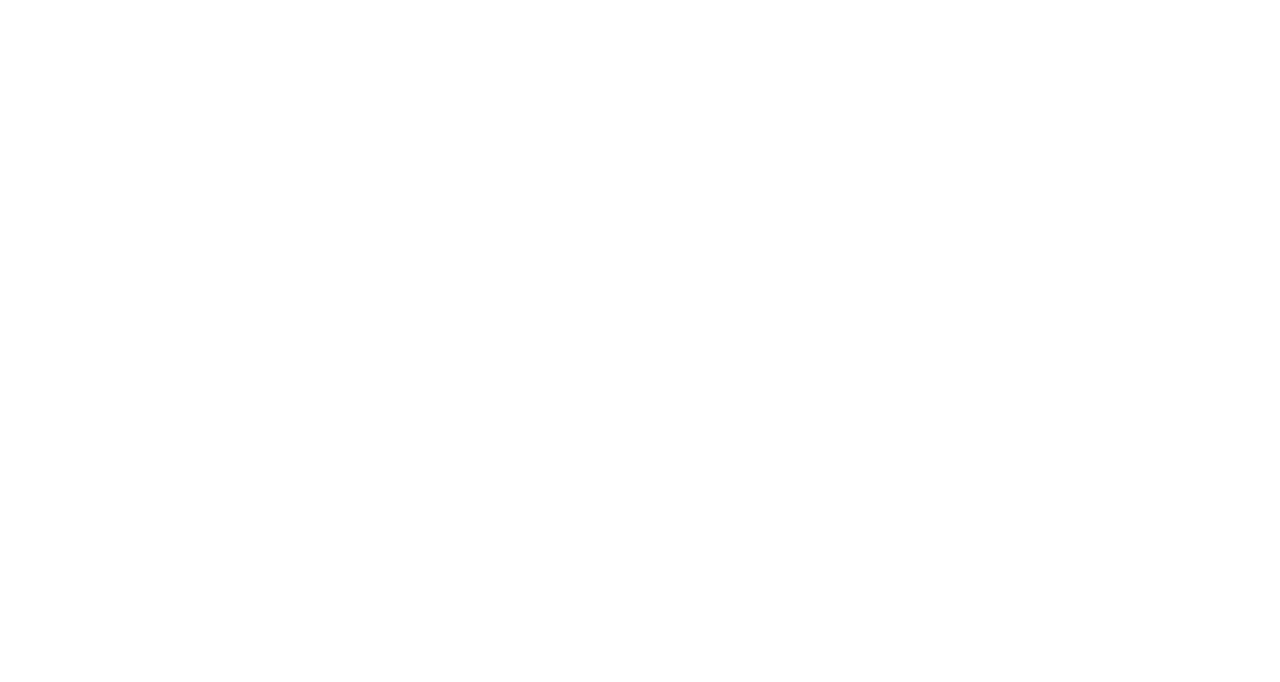
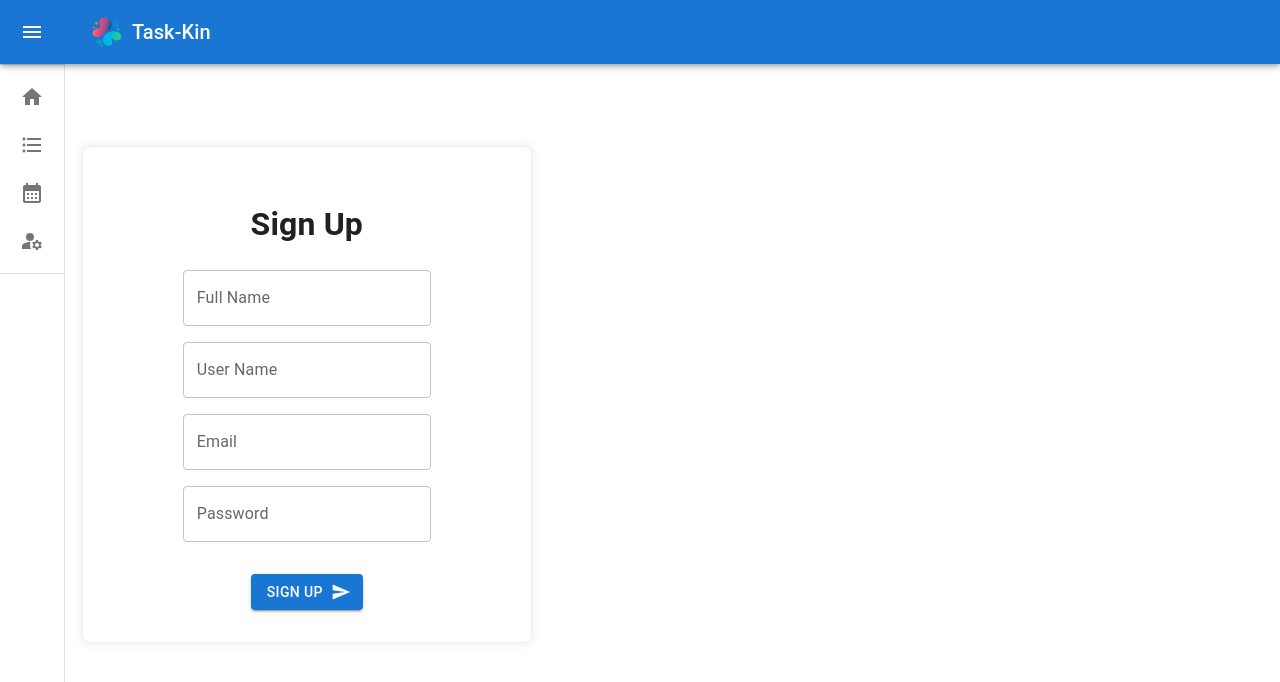
Before and after one commit to koshirok096/task-kin, a React (Create React App) app in the folder client/: page /signup in a window 1280 px wide. Before the commit this address had no page. Shown: the top 682 px of the page. Built offline with nearby package versions, Linux system fonts and the light colour scheme.

Commit message:
added the signup component

```diff
--- a/client/src/App.js
+++ b/client/src/App.js
@@ -6,6 +6,7 @@ import Login from './pages/Login/Login';
 import Todolist from './pages/Todolist/Todolist';
 import Calendar from './pages/Calendar/Calendar';
 import Settings from './pages/Settings/Settings';
+import Signup from './pages/Signup/Signup';
 
 function App() {
   return (
@@ -19,6 +20,7 @@ function App() {
       <Routes>
         <Route path="/" element={<Home />} />
         <Route path="/login" element={<Login />} />
+        <Route path="/signup" element={<Signup />} />
         <Route path="/todolist" element={<Todolist />} />
         <Route path="/calendar" element={<Calendar />} />
         <Route path="/settings" element={<Settings />} />
--- a/client/src/pages/Home/Home.jsx
+++ b/client/src/pages/Home/Home.jsx
@@ -21,6 +21,9 @@ const Home = () => {
           <li>
             <Link to="/login">Login Page</Link>
           </li>
+          <li>
+            <Link to="/signup">Signup</Link>
+          </li>
         </ul>
       </nav>
     </>
--- a/client/src/pages/Signup/Signup.jsx
+++ b/client/src/pages/Signup/Signup.jsx
@@ -1,12 +1,49 @@
 import React from 'react'
 import Navbar from "../../components/Navbar/Navbar";
+import Box from '@mui/material/Box';
+import TextField from '@mui/material/TextField';
+import Button from '@mui/material/Button';
+import SendIcon from '@mui/icons-material/Send';
+
+import styles from "./Signup.module.css";
 
 export default function Signup() {
   return (
     <>
         <Navbar />
-        <div>Signup</div>
+        <Box
+          className={styles.main_wrapper}
+          component="form"
+          // sx={{
+          //   '& > :not(style)': { m: 1, width: '50ch' },
+          // }}
+          sx={{
+            display: 'flex',
+            flexDirection: 'column', // コンポーネントを縦方向に配置
+            '& > :not(style)': {
+              m: 1,
+              width: '50ch',
+            },
+          }}
+          marginBottom='1rem'
+          noValidate
+          autoComplete="off"
+        >
+          <div className={styles.signup_wrapper}>
+            <h1>Sign Up</h1>
+            <div>
+              <TextField id="outlined-basic" label="Full Name" variant="outlined" sx={{ marginBottom: '1rem' }} />
+              <TextField id="outlined-basic" label="User Name" variant="outlined" sx={{ marginBottom: '1rem' }} />
+              <TextField id="outlined-basic" label="Email" variant="outlined" sx={{ marginBottom: '1rem' }} />
+              <TextField id="outlined-basic" label="Password" variant="outlined" sx={{ marginBottom: '1rem' }} />
+            </div>
 
+            <Button variant="contained" endIcon={<SendIcon />} sx={{ marginTop: '1rem' }}>
+              Sign Up
+            </Button>
+          </div>
+
+        </Box>
     </>
   )
 }
--- a/client/src/pages/Signup/Signup.module.css
+++ b/client/src/pages/Signup/Signup.module.css
@@ -0,0 +1,17 @@
+.main_wrapper{
+  width: 90vw;
+  height: 100%;
+  margin: auto;
+  padding: 10px;
+}
+
+.signup_wrapper {
+  text-align: center;
+  border: 1px solid #eee;
+  padding: 32px;
+  border-radius: 8px;
+  box-shadow:rgba(40, 40, 40, 0.059) 0px 0px 6px 3px;
+  -webkit-box-shadow:rgba(40, 40, 40, 0.0588235) 0px 0px 6px 3px;
+  -moz-box-shadow:rgba(40, 40, 40, 0.0588235) 0px 0px 6px 3px;
+
+}
```
Also changed, not shown: 1 other file (tests, documents, lock files or other folders).
